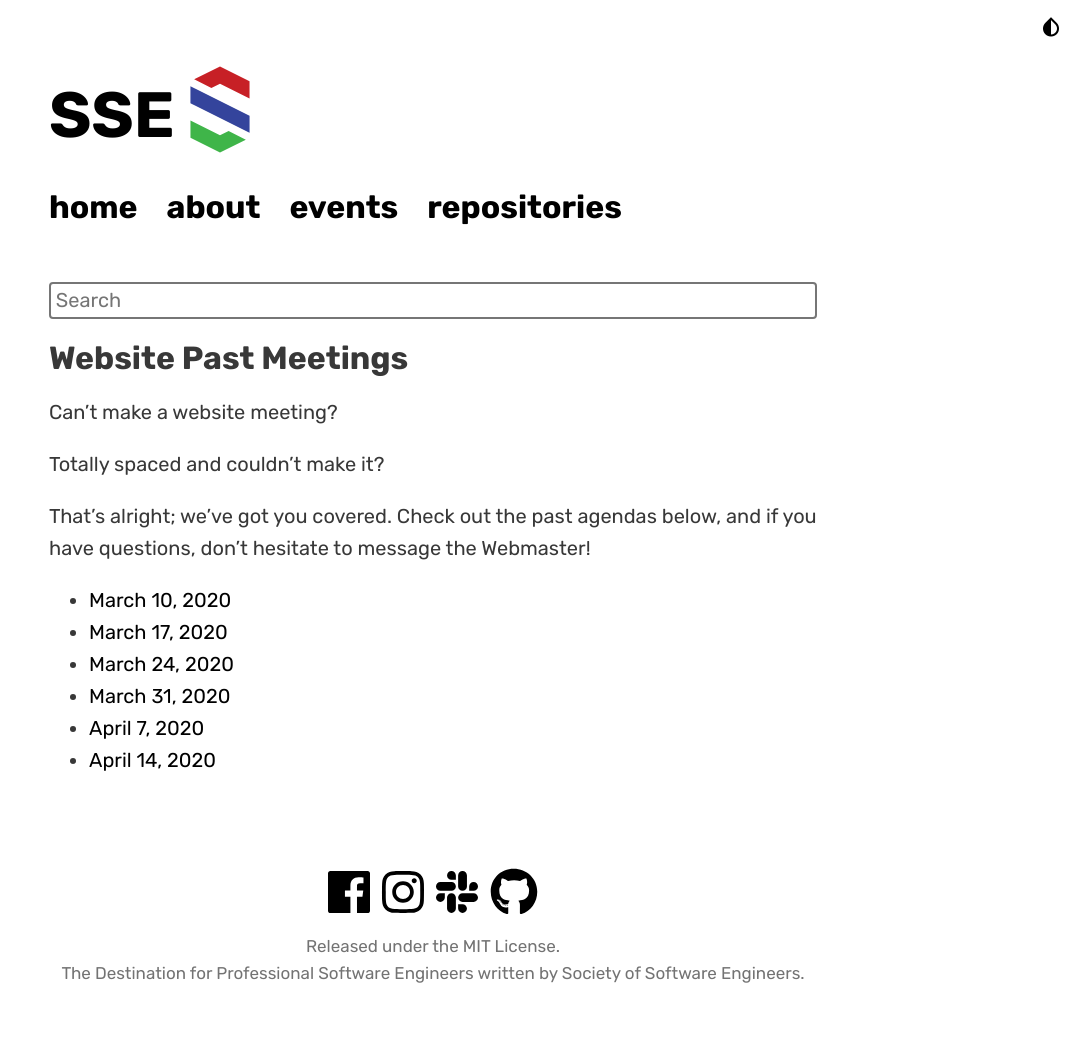
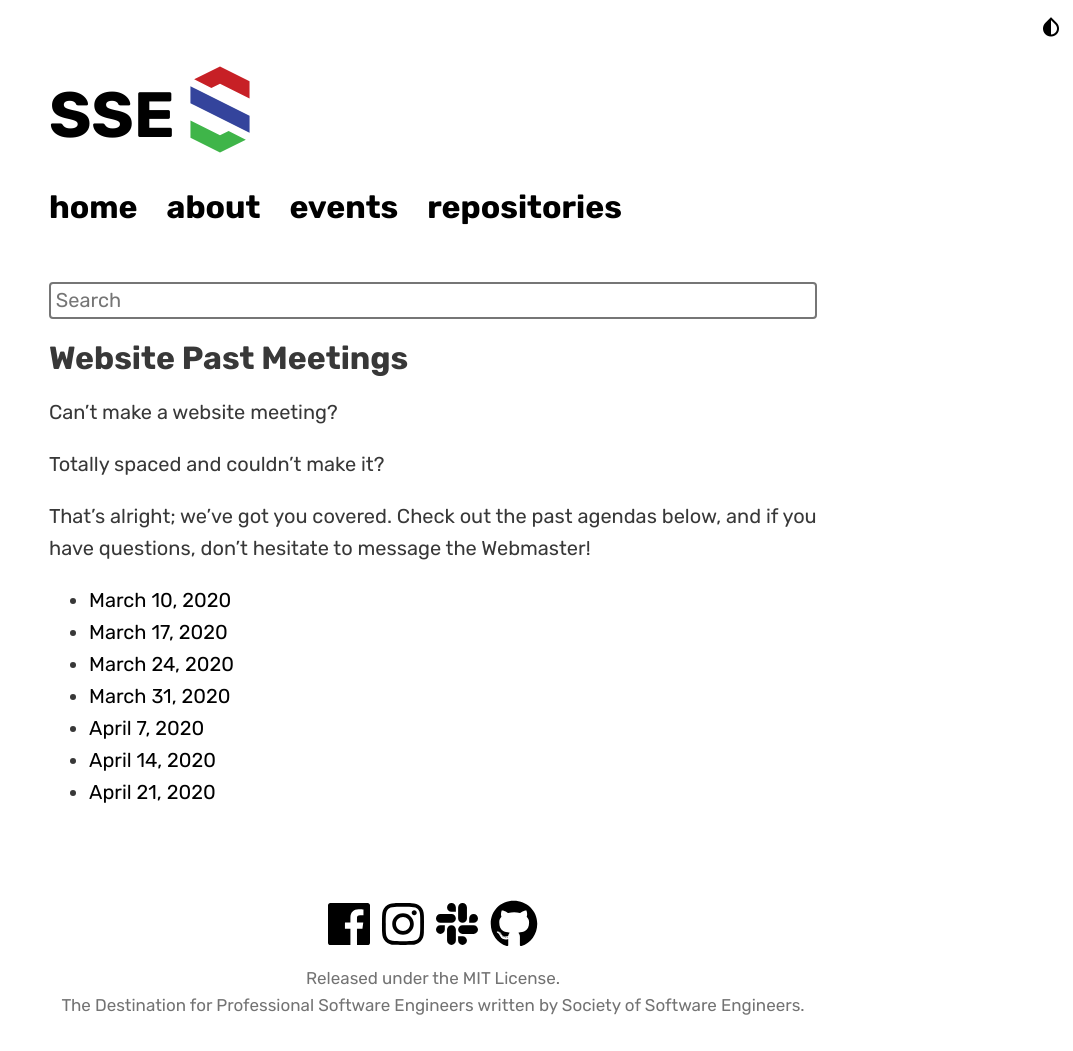
Before and after one commit to msoe-sse/msoe-sse.github.io, a Jekyll site: the page built from _events/pastMeetings.md, in a window 1280 px wide. Shown: the whole page, without its empty margins (207-1280 px from the left). Built offline with Jekyll 4.4.1, drawn with Linux system fonts in a browser that asks for light colours; nearby versions of some CDN libraries; some web fonts are replaced; before the commit the page ends 1019 px from its top, so only the background shows below that.

Commit message:
Updating website past meetings

```diff
--- a/_data/pastMeetings.yml
+++ b/_data/pastMeetings.yml
@@ -15,3 +15,6 @@
 
 - date: April 14, 2020
   link: https://docs.google.com/document/d/1OyyQmFpXp4jiOSMOtfH_vom7O4FkhRSow6YYw3R_MhQ/edit?usp=sharing
+
+- date: April 21, 2020
+  link: https://docs.google.com/document/d/1GBdZIXX1BW7GC1CPh5LoKV8dTCUDbCxkALb0a7gqtFU/edit?usp=sharing
```
